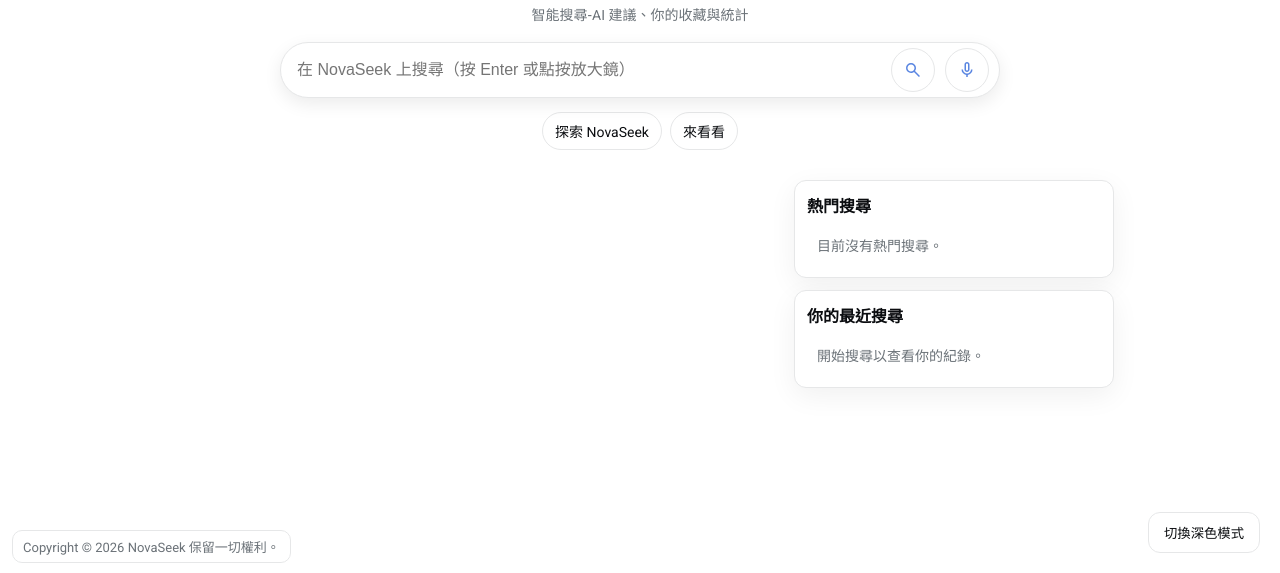
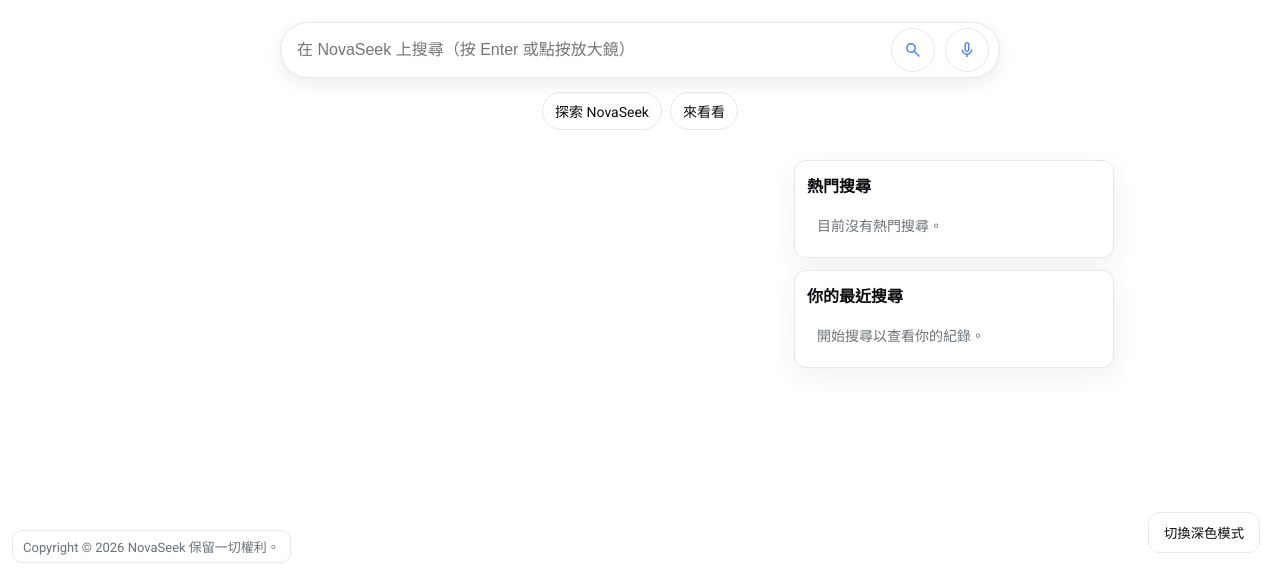
Before and after one commit to amadnwsaw/home-search-1.5, a website: page index.html in a window 1280 px wide. Shown: the part 227-800 px from the top of the page. Drawn offline with Linux system fonts and the light colour scheme.

```diff
--- a/index.html
+++ b/index.html
@@ -1,4 +1,3 @@
-
 <!DOCTYPE html>
 <html lang="zh-Hant">
 <head>
@@ -405,9 +404,9 @@
 <main class="container" role="main">
     <section class="hero" aria-labelledby="hero-title">
         <h1 id="hero-title" class="wordmark">NovaSeek</h1>
-        <div class="subtitle">智能搜尋‑AI 建議、你的收藏與統計</div>
+        <div class="subtitle"></div>
     </section>
-    <section class="search-wrap" aria-label="搜尋區">
+    <section class="search-wrap" aria-label="搜尋">
         <div class="search" id="searchBox">
             <input id="searchInput" type="text" placeholder="在 NovaSeek 上搜尋（按 Enter 或點按放大鏡）" autocomplete="off" aria-label="搜尋輸入" />
             <button class="icon-btn" id="btnSearch" title="搜尋" aria-label="搜尋按鈕">
```
